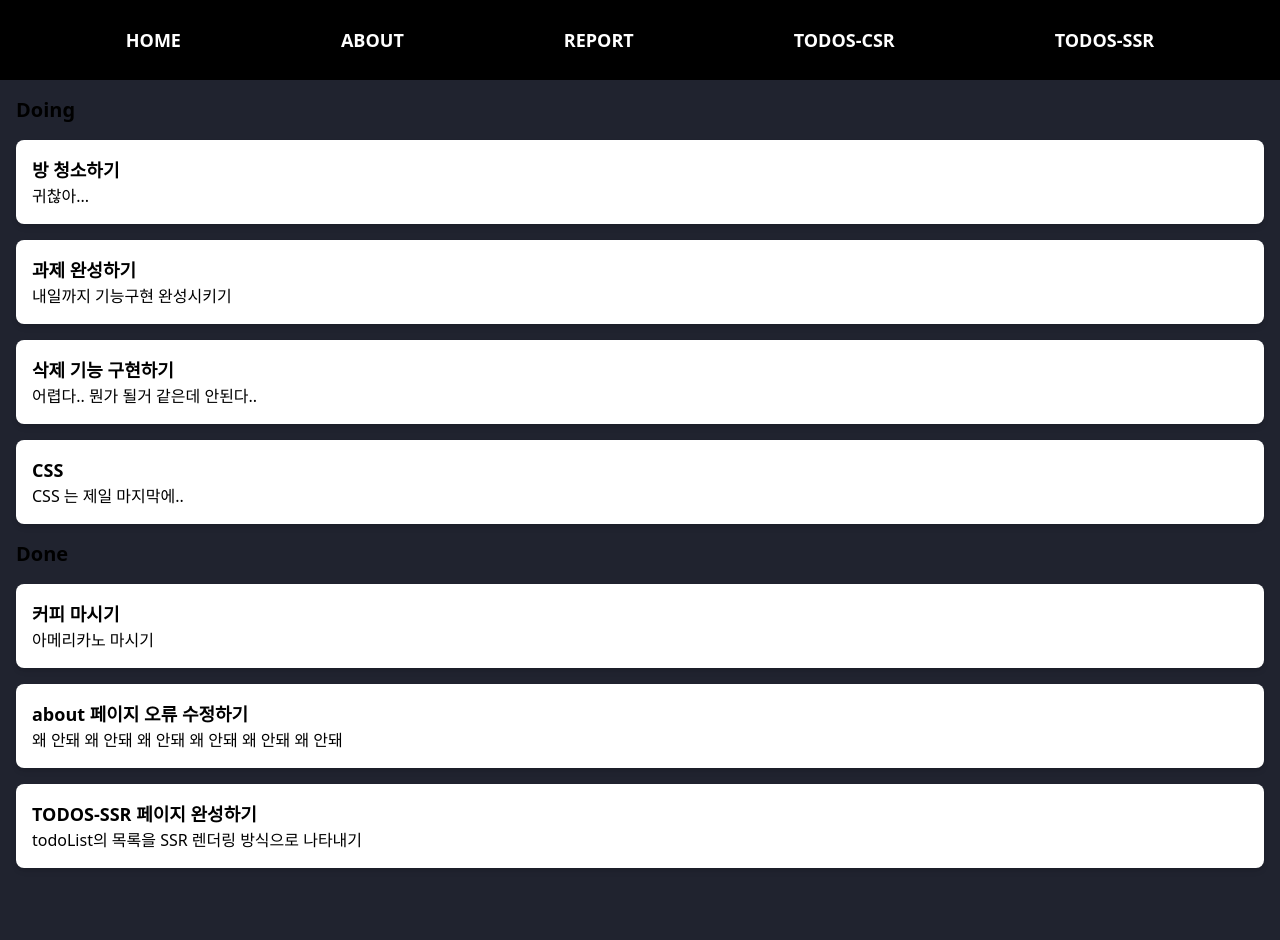
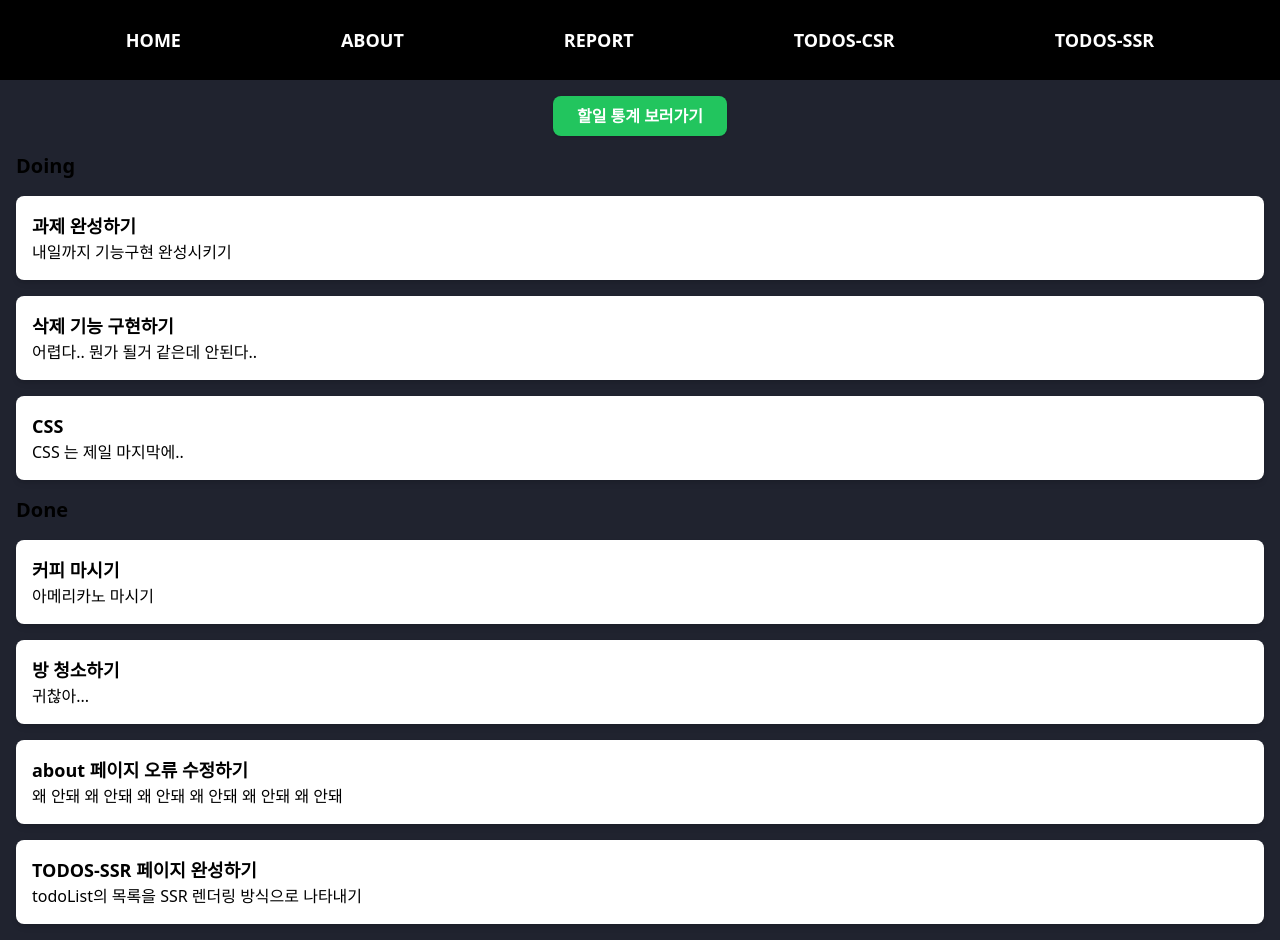
Before and after one commit to C1oudys/mytodolist-nextjs, a Next.js app: page /todo-ssr in a window 1280 px wide. Before the commit the page ends 884 px from the top, so only its background shows below. Built offline with nearby package versions, Linux system fonts and the light colour scheme; data requests are answered from the project's data file.

Commit message:
Design: report 페이지 css

```diff
--- a/db.json
+++ b/db.json
@@ -15,7 +15,7 @@
       "id": "2",
       "title": "방 청소하기",
       "content": "귀찮아...",
-      "isDone": false
+      "isDone": true
     },
     {
       "id": "3",
--- a/src/app/report/page.tsx
+++ b/src/app/report/page.tsx
@@ -20,9 +20,16 @@ async function ReportPage() {
             <span className="font-bold text-red-500">{doneList.length}개</span>가 있습니다.
           </p>
         </div>
+        <div style={{ display: 'flex', justifyContent: 'center' }}>
+          <img
+            src="https://mblogthumb-phinf.pstatic.net/MjAyMjA5MTRfMTgy/MDAxNjYzMDk5NDg1MDAx.J3Jo-hU1Hkq5E9ctKP4Y_Sjtv3J7dP_hQDmMfM4CCj8g.pP6jB0inpznQ_aQ51or-9YWyTHtbuTQ5T8gODdfmzl8g.JPEG.clf123/63bd59443ce948469834954c2b11a278%EF%BC%BF306054315%EF%BC%BF451453270266348%EF%BC%BF4587681661241988256%EF%BC%BFn.jpg?type=w800"
+            alt="이제 할일을 하자"
+            style={{ marginTop: '30px', borderRadius: '12px', width: '400px', display: 'block' }}
+          />
+        </div>
       </article>
     </main>
- )
+  );
 }
 
 export default ReportPage;
--- a/src/app/todo-ssr/page.tsx
+++ b/src/app/todo-ssr/page.tsx
@@ -1,5 +1,6 @@
 import React from 'react';
 import type { Todos } from '@/app/types';
+import ReportLinkButton from '../../components/reportLink'
 
 async function TodoSsrPage() {
   const response = await fetch("http://localhost:4000/todos", {
@@ -13,6 +14,9 @@ async function TodoSsrPage() {
 
   return (
     <div className="container mx-auto px-4">
+      <div className="flex justify-center">
+        <ReportLinkButton />
+      </div>
       <h2 className="text-xl font-bold my-4">Doing</h2>
       <ul>
       {doingList.map((todo: Todos) => (
--- /dev/null
+++ b/src/components/reportLink.tsx
@@ -0,0 +1,14 @@
+"use client";
+
+import Link from "next/link";
+import React from "react";
+
+const ReportLinkButton = () => {
+  return (
+    <Link href="/report" className="mt-4 px-6 py-2 bg-green-500 text-white font-semibold rounded-lg shadow hover:bg-green-600 focus:outline-none focus:ring-2 focus:ring-green-700 focus:ring-opacity-50 transition ease-in-out duration-150">
+        할일 통계 보러가기
+    </Link>
+  );
+};
+
+export default ReportLinkButton;
```
Lines whose indentation alone changed are shown as unchanged.
